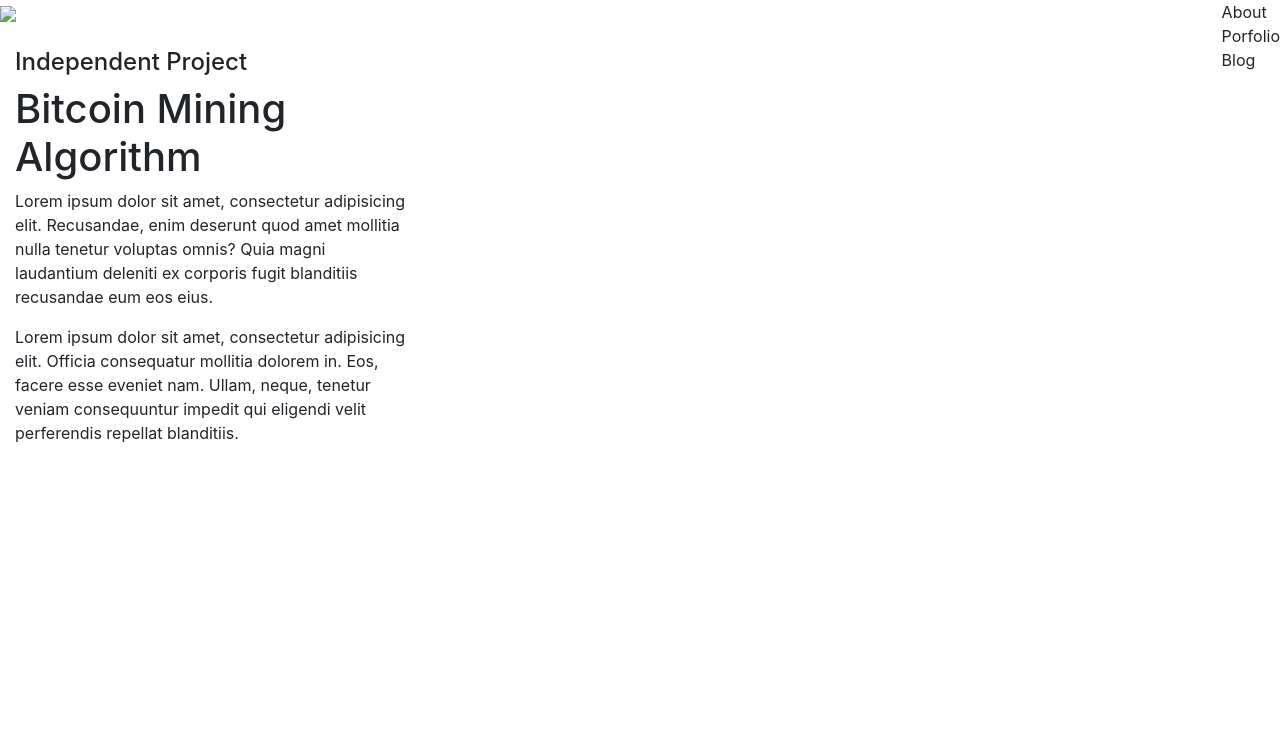
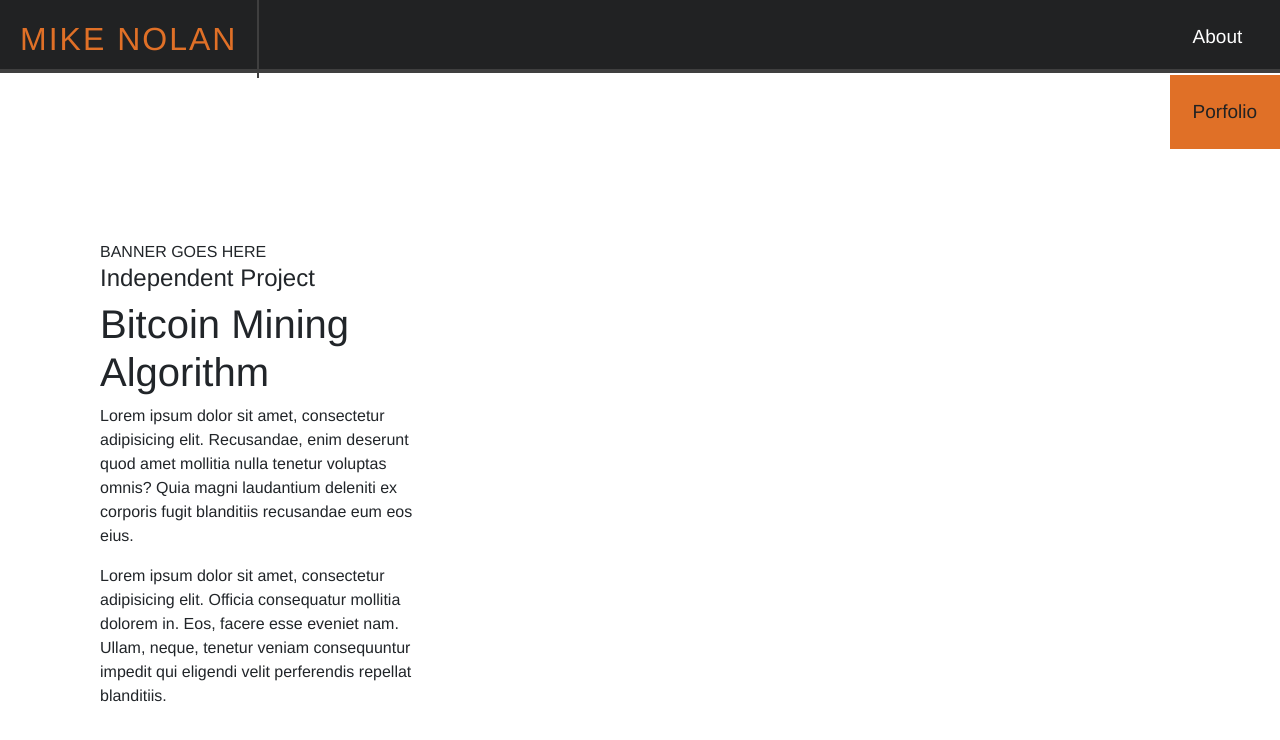
Before and after one commit to Nolski/portfolio, a plain HTML site: page index.html in a window 1280 px wide. Drawn offline with nearby package versions, Linux system fonts and the light colour scheme.

Commit message:
started styling header

```diff
--- a/css/style.css
+++ b/css/style.css
@@ -1,3 +1,48 @@
+/**
+*	Author: Mike Nolan;
+*
+*	Colors: [
+*		orange: #E07027,
+*		gray: #212223,
+		border-gray: #3F3F3F
+*	];
+*/
+
+body {
+	font-family: 'Helvetica';
+}
+
+header {
+	background-color: #212223;
+	color:#FFF;
+	width:100%;
+	height:73px;
+	border-bottom: solid 4px #3F3F3F;
+}
+
 nav {
 	float: right;
 }
+
+.logo {
+	float:left;
+	letter-spacing: 2px;
+	padding: 20px;
+	margin: 0;
+	color: #E07027;
+	border-right: solid 2px #3F3F3F;
+}
+
+.row {
+	clear:both;
+}
+
+.navlist > li {
+	padding: 23px;
+	font-size: 19px
+}
+
+.active {
+	color: #212223;
+	background-color: #E07027;
+}
--- a/index.html
+++ b/index.html
@@ -3,26 +3,26 @@
 <head>
 	<meta charset="UTF-8">
 	<title>Mike Nolan -- Developer Meets Designer</title>
+	<link rel="stylesheet" href="bootstrap/css/bootstrap.min.css">
 	<link rel="stylesheet" type="text/css" href="css/style.css">
-	<link rel="stylesheet" href="bootstrap/css/bootstrap.min.css">
 </head>
 <body>
 	<header>
-		<img id="logo" src="img/logo.png" />
+		<h2 class="logo">MIKE NOLAN</h2>
 		<nav>
-			<ul class="list-inline">
+			<ul class="list-inline navlist">
 				<li>About</li>
-				<li>Porfolio</li>
+				<li class="active">Porfolio</li>
 				<li>Blog</li>
 			</ul>
 		</nav>
 	</header>
-	<div class="content">
-		<section>
-			<div class="col-md-8"
->				<img src="img/bitcoin.png" alt="" class="banner">
+	<div class="row">
+		<section class="container">
+			<div class="col-md-8 banner">
+				BANNER GOES HERE
 			</div>
-			<aside class="col-md-4">
+			<aside class="col-md-4 banner-context">
 				<h4>Independent Project</h4>
 				<h1>Bitcoin Mining Algorithm</h1>
 				<div class="description">
```
